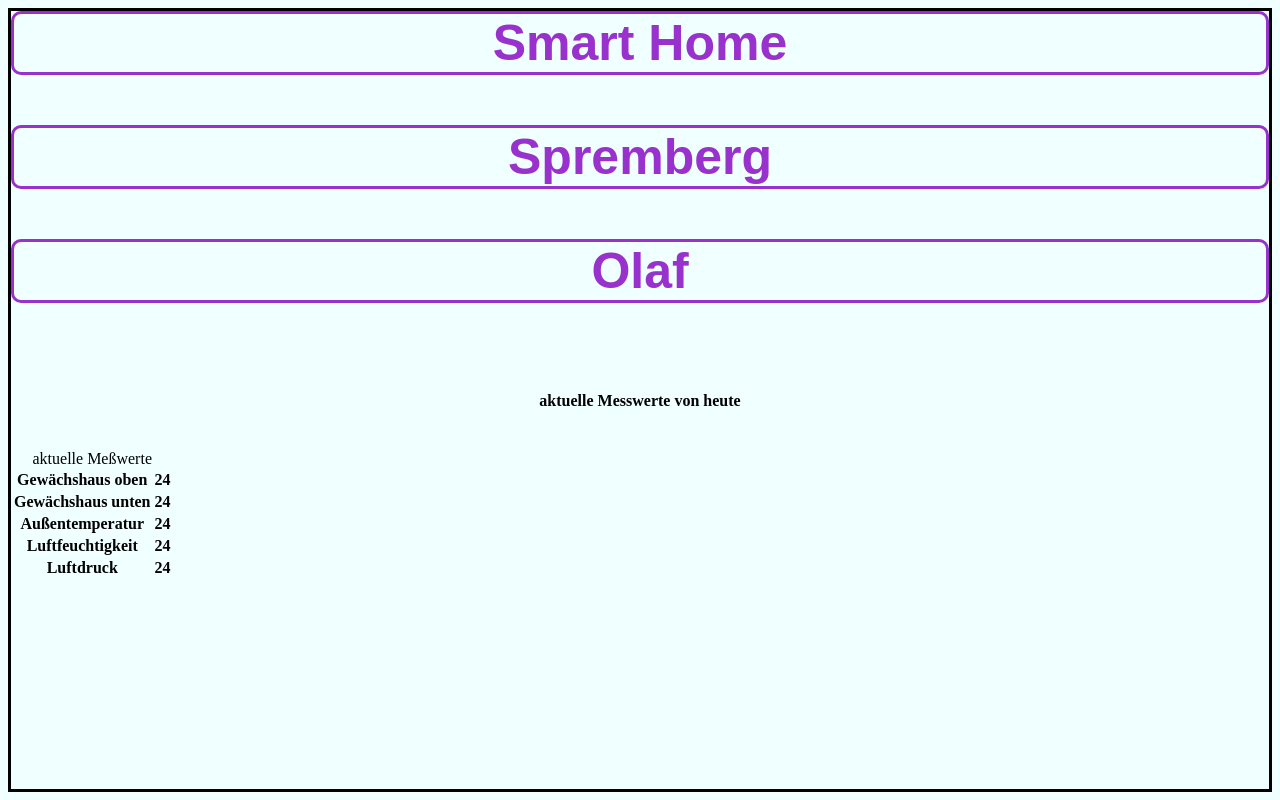
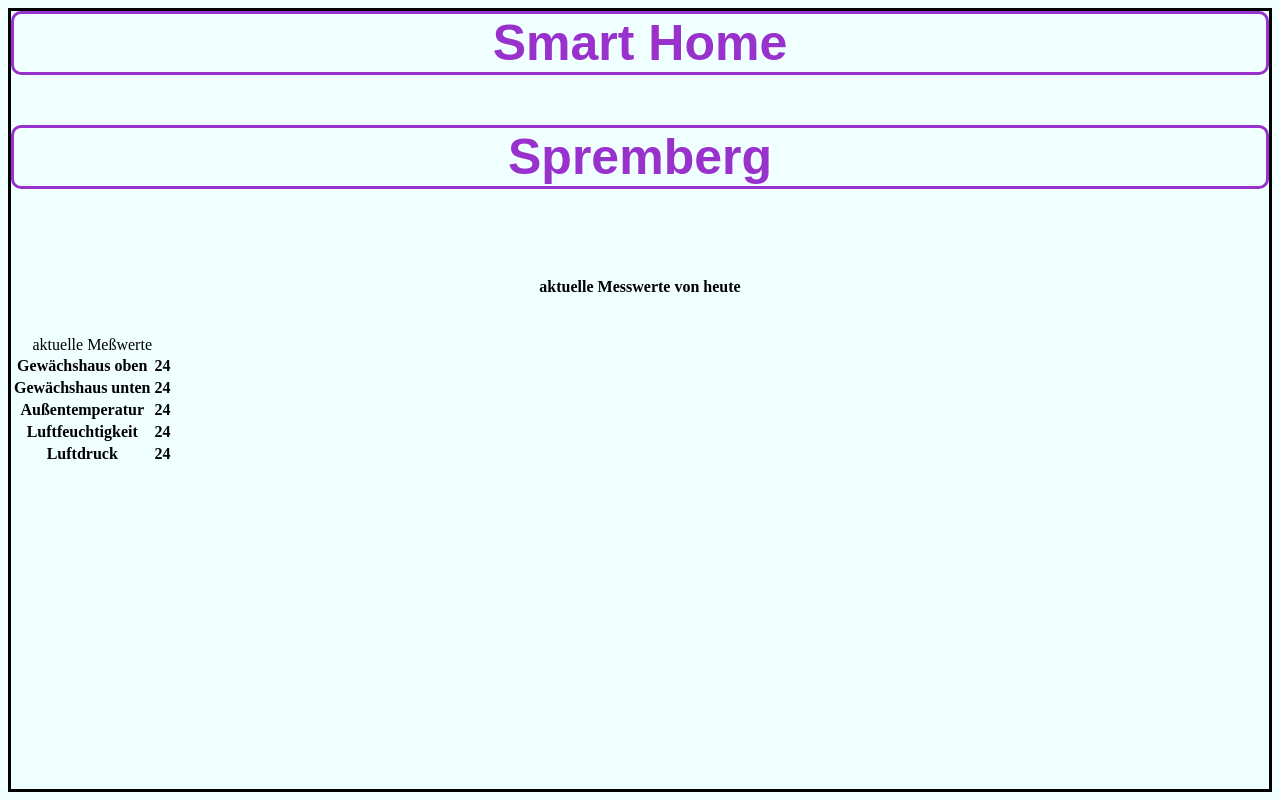
Before and after one commit to os25/os25.github.io, a plain HTML site: page index.html in a window 1280 px wide. Drawn offline with Linux system fonts and the light colour scheme.

Commit message:
Revert "olaf"
This reverts commit e65de25e2ea8791719619194525d1ebe8fb8e246.

```diff
--- a/index.html
+++ b/index.html
@@ -24,7 +24,6 @@
 
     <h3><center> Smart Home</center></h3>
      <h3><center> Spremberg</center></h3>
-     <h3><center> Olaf</center></h3>
     <br>
     <h4><center>aktuelle Messwerte von heute</center></h4>
 
```
